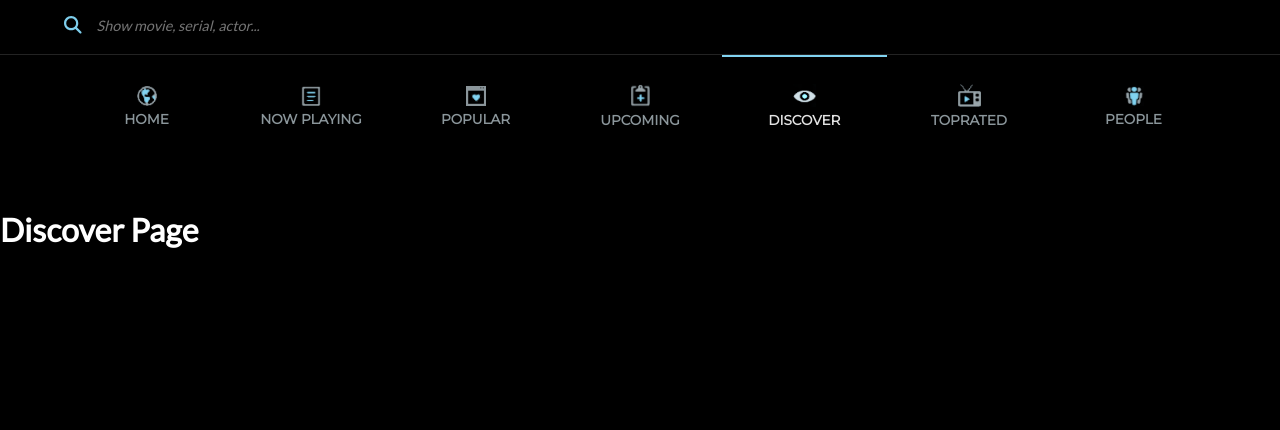
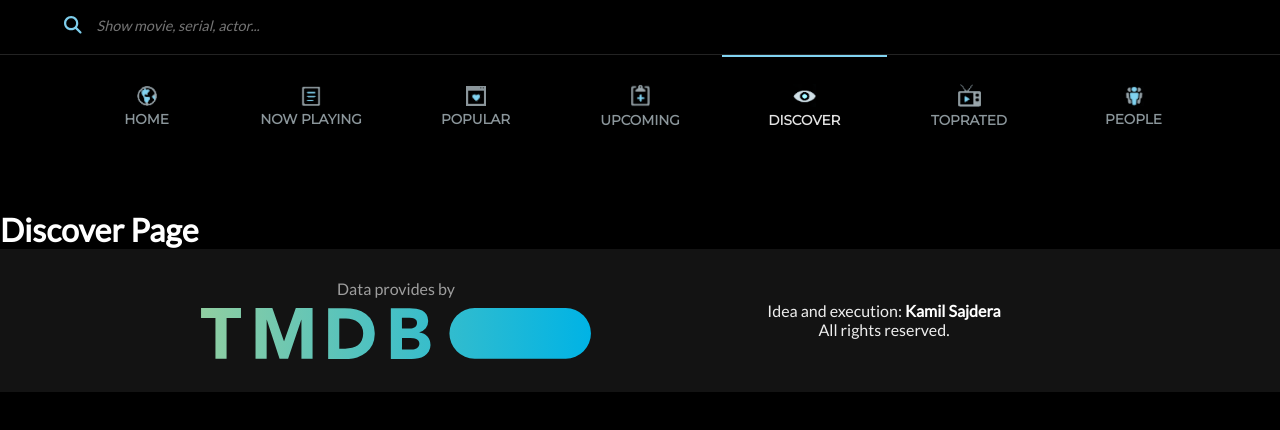
Before and after one commit to KamilSajdera/movies-world, a React (Create React App) app: page /discover in a window 1280 px wide. Shown: the top 430 px of the page. Built offline with nearby package versions, Linux system fonts and the light colour scheme.

Commit message:
Added footer

```diff
--- /dev/null
+++ b/src/components/footer/Footer.js
@@ -0,0 +1,29 @@
+import classes from "./Footer.module.css";
+
+import logo from "../../assets/tmdb.svg";
+
+const Footer = () => {
+  return (
+    <footer className={classes.footer}>
+      <div className={classes.logo}>
+        <h4>Data provides by</h4>
+        <a href="https://www.themoviedb.org/" target="_blank" rel="noreferrer">
+          <img src={logo} alt="TheMovieDataBase" />
+        </a>
+      </div>
+      <div className={classes.copyrights}>
+        Idea and execution:
+        <a
+          href="https://github.com/KamilSajdera"
+          target="_blank"
+          rel="noreferrer"
+        >{" "}
+          <b>Kamil Sajdera</b>
+        </a>
+        <p>All rights reserved.</p>
+      </div>
+    </footer>
+  );
+};
+
+export default Footer;
--- /dev/null
+++ b/src/components/footer/Footer.module.css
@@ -0,0 +1,60 @@
+.footer {
+    width: 100%;
+    text-align: center;
+    color: #eee;
+    padding: 30px;
+    background: #131313;
+    display: flex;
+    justify-content: center;
+    flex-wrap: wrap;
+}
+
+.logo {
+    width: 100%;
+    color: #9e9e9e;
+}
+
+.logo h4 {
+    font-weight: 400;
+}
+
+.logo img {
+    padding-top: 10px;
+    width: 80%;
+    margin: auto;
+}
+
+.copyrights
+{
+    width: 100%;
+    margin-top: 20px;
+}
+
+.copyrights a
+{
+    text-decoration: none;
+    color: #fff;
+}
+
+@media screen and (min-width: 767px) {
+    .footer {
+        align-items: center;
+    }
+    .logo,
+    .copyrights {
+        width: 40%;
+        margin-top: 0;
+    }
+}
+
+@media screen and (min-width: 1350px) {
+    .logo,
+    .copyrights {
+        width: 35%;
+        padding: 15px 0;
+    }
+
+    .logo img {
+        width: 60%;
+    }
+}
--- a/src/pages/RootPage.js
+++ b/src/pages/RootPage.js
@@ -2,6 +2,7 @@ import { Outlet, useNavigation, ScrollRestoration } from "react-router-dom";
 
 import TopNavigation from "../components/TopNavigation/TopNavigation";
 import LoaderPage from "../ui/LoaderPage";
+import Footer from "../components/footer/Footer";
 
 const RootPage = () => {
   const { state } = useNavigation();
@@ -20,6 +21,7 @@ const RootPage = () => {
         <Outlet />
       </main>
       <ScrollRestoration />
+      <Footer />
     </>
   );
 };
```
Also changed, not shown: src/assets/tmdb.svg (added).
